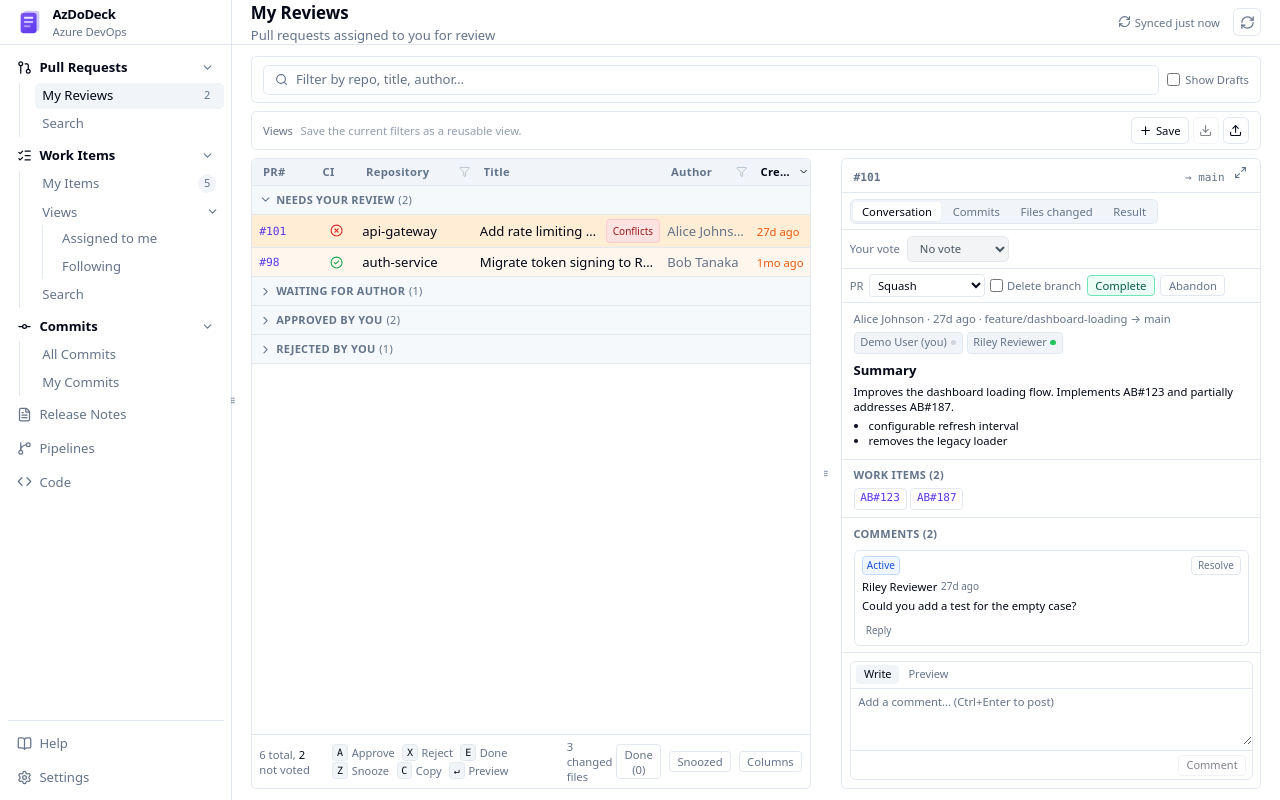
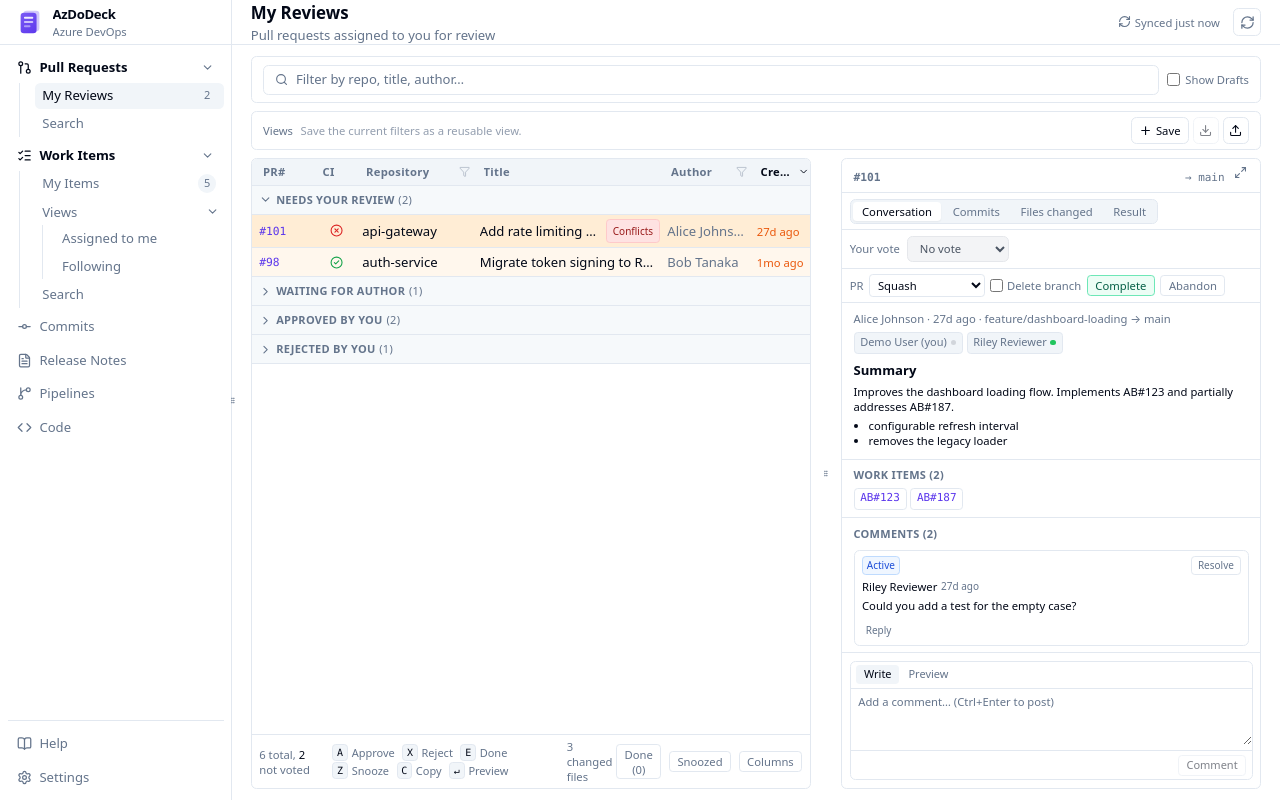
Before and after one commit to ntaksh42/DevDeck, a React (Vite) app: page / in a window 1280 px wide. Built offline with nearby package versions, Linux system fonts and the light colour scheme.

Commit message:
feat(nav): remove the My Commits view (#347)

```diff
--- a/src/App.tsx
+++ b/src/App.tsx
@@ -163,12 +163,11 @@ type View =
   | "workItemViews"
   | "commits"
   | "releaseNotes"
-  | "myCommits"
   | "pipelines"
   | "codeSearch"
   | "settings";
 
-type NavSectionId = "pullRequests" | "workItems" | "commits";
+type NavSectionId = "pullRequests" | "workItems";
 
 const DEFAULT_SIDEBAR_WIDTH = 232;
 const SIDEBAR_WIDTH_STORAGE_KEY = "azdodeck:layout:sidebarWidth";
@@ -284,7 +283,6 @@ function AppShell() {
   const [navExpanded, setNavExpanded] = useState<Record<NavSectionId, boolean>>({
     pullRequests: true,
     workItems: true,
-    commits: true,
   });
   const [pinnedViewsExpanded, setPinnedViewsExpanded] = useState(true);
   const [workItemNavViews, setWorkItemNavViews] = useState<WorkItemQueryView[]>(() =>
@@ -725,7 +723,7 @@ function AppShell() {
   }
 
   function currentViewSyncScope(): SyncScope {
-    if (activeView === "commits" || activeView === "myCommits") return "commits";
+    if (activeView === "commits") return "commits";
     if (
       activeView === "workItems" ||
       activeView === "myWorkItems" ||
@@ -803,17 +801,9 @@ function AppShell() {
       disabled: organizations.length === 0,
       group: "Navigation",
       id: "nav.commits",
-      keywords: ["commit", "search", "all"],
-      label: "Go to All Commits",
+      keywords: ["commit", "search"],
+      label: "Go to Commits",
       run: () => setView("commits"),
-    },
-    {
-      disabled: organizations.length === 0,
-      group: "Navigation",
-      id: "nav.myCommits",
-      keywords: ["commit", "mine", "authored", "my activity"],
-      label: "Go to My Commits",
-      run: () => setView("myCommits"),
     },
     {
       disabled: organizations.length === 0,
@@ -1513,27 +1503,13 @@ function AppShell() {
                 onClick={() => setView("workItems")}
               />
             </NavSection>
-            <NavSection
-              id="commits"
+            <NavButton
+              active={activeView === "commits"}
+              disabled={organizations.length === 0}
               icon={<GitCommitHorizontal className="h-4 w-4" aria-hidden="true" />}
               label="Commits"
-              disabled={organizations.length === 0}
-              expanded={navExpanded.commits}
-              onExpandedChange={(expanded) => setNavSectionExpanded("commits", expanded)}
-            >
-              <NavSubItem
-                active={activeView === "commits"}
-                disabled={organizations.length === 0}
-                label="All Commits"
-                onClick={() => setView("commits")}
-              />
-              <NavSubItem
-                active={activeView === "myCommits"}
-                disabled={organizations.length === 0}
-                label="My Commits"
-                onClick={() => setView("myCommits")}
-              />
-            </NavSection>
+              onClick={() => setView("commits")}
+            />
             <NavButton
               active={activeView === "releaseNotes"}
               disabled={organizations.length === 0}
@@ -1606,8 +1582,6 @@ function AppShell() {
                           ? "Commits"
                           : activeView === "releaseNotes"
                             ? "Release Notes"
-                          : activeView === "myCommits"
-                            ? "My Commits"
                           : activeView === "pipelines"
                             ? "Pipelines"
                             : activeView === "codeSearch"
@@ -1629,8 +1603,6 @@ function AppShell() {
                           ? "Search Azure DevOps commits across repositories"
                           : activeView === "releaseNotes"
                             ? "Generate Markdown release notes from completed pull requests"
-                          : activeView === "myCommits"
-                            ? "Your recent commits across repositories"
                           : activeView === "pipelines"
                             ? "Azure DevOps build runs by project"
                             : activeView === "codeSearch"
@@ -1716,14 +1688,6 @@ function AppShell() {
             />
           ) : activeView === "releaseNotes" ? (
             <ReleaseNotesView organizations={organizations} />
-          ) : activeView === "myCommits" ? (
-            <CommitSearch
-              organizations={organizations}
-              myCommitsMode
-              onOpenPullRequest={(query, organizationId) =>
-                openSearchTarget("pullRequests", query, organizationId)
-              }
-            />
           ) : activeView === "pipelines" ? (
             <PipelinesView organizations={organizations} />
           ) : activeView === "codeSearch" ? (
--- a/src/features/commits/CommitSearch.tsx
+++ b/src/features/commits/CommitSearch.tsx
@@ -176,15 +176,11 @@ export function CommitSearch({
   externalSearch,
   onExternalSearchHandled,
   onOpenPullRequest,
-  myCommitsMode = false,
 }: {
   organizations: Organization[];
   externalSearch?: { query: string; requestId: number; organizationId?: string } | null;
   onExternalSearchHandled?: () => void;
   onOpenPullRequest?: (query: string, organizationId?: string) => void;
-  // "My Commits" mode: seed the author to the current user and auto-run on
-  // mount / org switch, so commits appear without a manual search.
-  myCommitsMode?: boolean;
 }) {
   const initialViewState = useMemo(() => loadCommitSearchViewState(), []);
   const [organizationId, setOrganizationId] = useState(() =>
@@ -239,9 +235,6 @@ export function CommitSearch({
   }, [organizationId, organizations]);
 
   useEffect(() => {
-    // My Commits keeps its own seeded state; don't clobber the Commits view's
-    // persisted filters.
-    if (myCommitsMode) return;
     storeCommitSearchViewState({
       author,
       branch,
@@ -252,46 +245,7 @@ export function CommitSearch({
       repositoryId,
       toDate,
     });
-  }, [myCommitsMode, author, branch, fromDate, projectId, query, repositoryId, selectedOrganizationId, toDate]);
-
-  // My Commits: seed the author to the current user for the selected org and
-  // auto-run a 90-day search, once per org.
-  const currentUserName = myCommitsMode
-    ? organizations.find((organization) => organization.id === selectedOrganizationId)
-        ?.authenticatedUserDisplayName ?? null
-    : null;
-  const lastAutoOrgRef = useRef<string | null>(null);
-  useEffect(() => {
-    if (!myCommitsMode || !currentUserName || !selectedOrganizationId) return;
-    if (lastAutoOrgRef.current === selectedOrganizationId) return;
-    lastAutoOrgRef.current = selectedOrganizationId;
-    const fmt = (d: Date) =>
-      `${d.getFullYear()}-${String(d.getMonth() + 1).padStart(2, "0")}-${String(d.getDate()).padStart(2, "0")}`;
-    const to = new Date();
-    const from = new Date();
-    from.setDate(from.getDate() - 90);
-    const fromStr = fmt(from);
-    const toStr = fmt(to);
-    setQuery("");
-    setAuthor(currentUserName);
-    setBranch("");
-    setProjectId("");
-    setRepositoryId("");
-    setFromDate(fromStr);
-    setToDate(toStr);
-    setValidationError(null);
-    mutation.mutate({
-      organizationId: selectedOrganizationId,
-      query: "",
-      author: currentUserName,
-      branch: "",
-      fromDate: fromStr,
-      toDate: toStr,
-      projectId: "",
-      repositoryId: "",
-    });
-    // eslint-disable-next-line react-hooks/exhaustive-deps
-  }, [myCommitsMode, currentUserName, selectedOrganizationId]);
+  }, [author, branch, fromDate, projectId, query, repositoryId, selectedOrganizationId, toDate]);
 
   useEffect(() => {
     window.localStorage.setItem(COMMIT_VIEW_MODE_STORAGE_KEY, viewMode);
```
Also changed, not shown: 3 other files (tests, documents, lock files or other folders).
